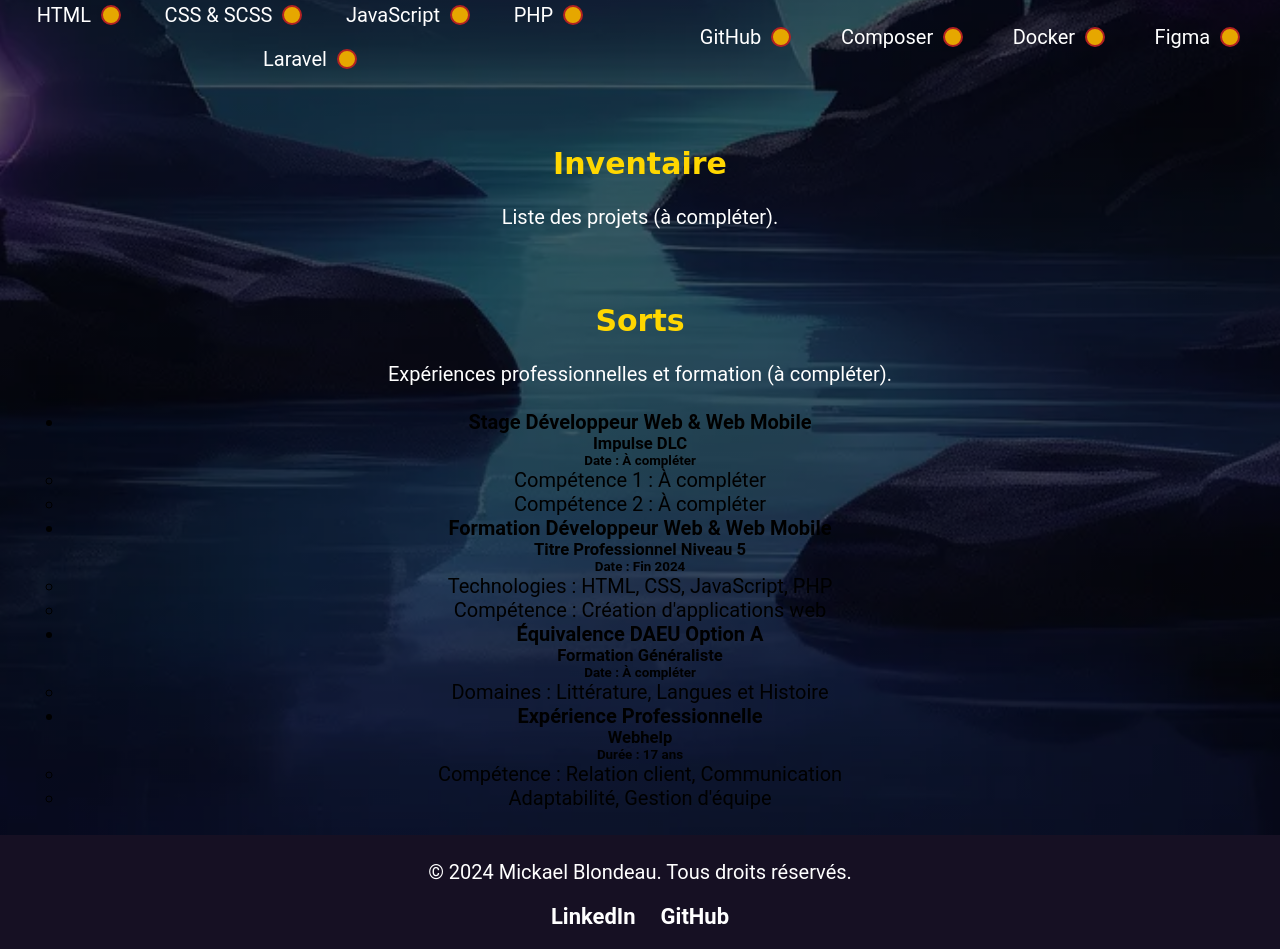
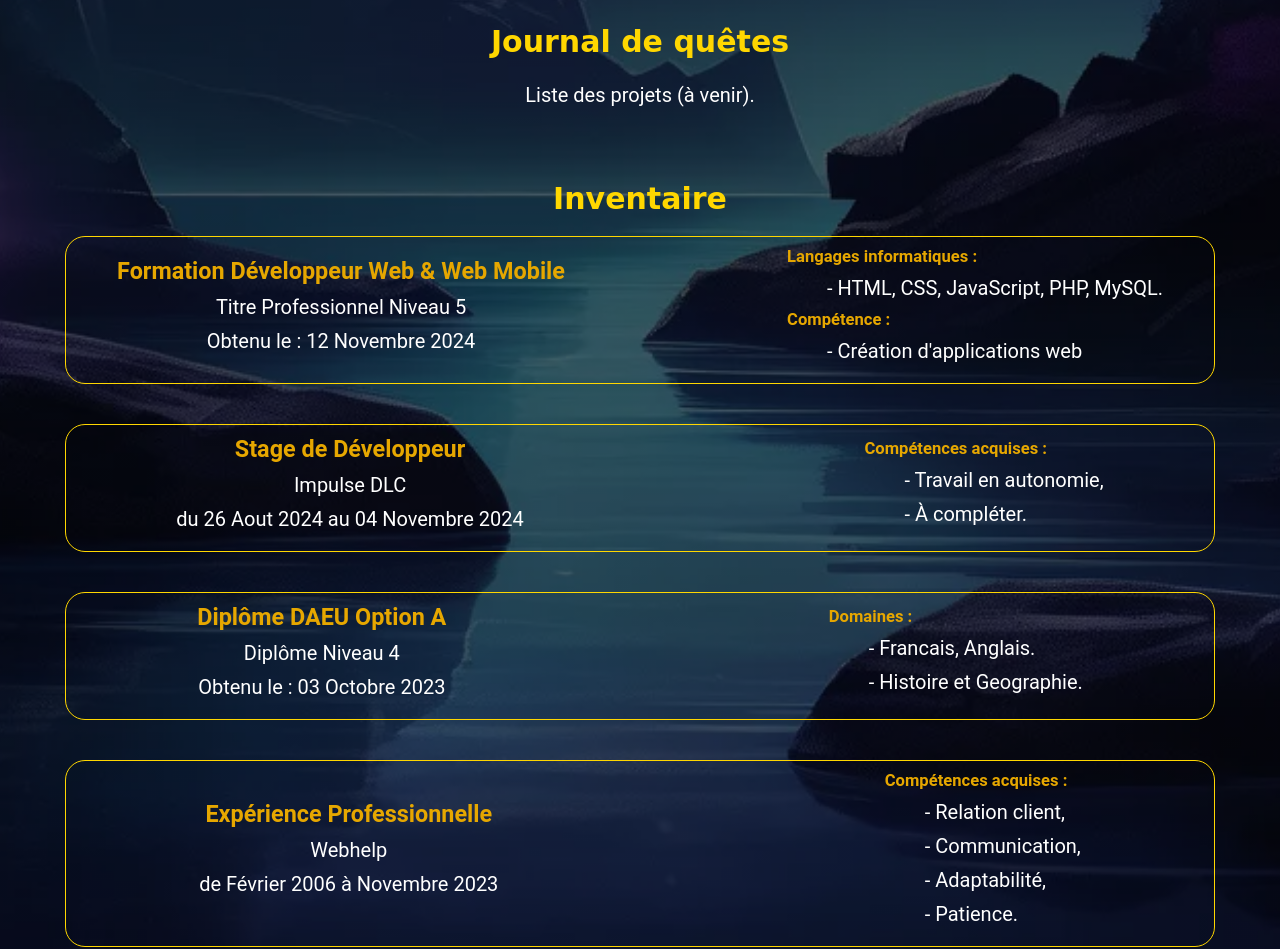
Before and after one commit to Ohrion13/portfolio, a plain HTML site: page index.html in a window 1280 px wide. Shown: the part 1344-2293 px from the top of the page. Drawn offline with Linux system fonts and the light colour scheme.

Commit message:
adding css for inventory

```diff
--- a/index.html
+++ b/index.html
@@ -34,9 +34,9 @@
         </li>
         <li class="nav__item"><a href="#character-proficiencies" class="nav__link"
             aria-label="Maîtrises et Langues">Autres maîtrises</a></li>
-        <li class="nav__item"><a href="#character-inventory" class="nav__link" aria-label="Inventaire">Inventaire</a>
+        <li class="nav__item"><a href="#character-inventory" class="nav__link" aria-label="Journal de quêtes">Journal de quêtes</a>
         </li>
-        <li class="nav__item"><a href="#character-spells" class="nav__link" aria-label="Sorts">Sorts</a></li>
+        <li class="nav__item"><a href="#character-spells" class="nav__link" aria-label="Inventaire">Inventaire</a></li>
       </ul>
 
     </nav>
@@ -49,13 +49,9 @@
 
       <section class="character-sheet__section character-photo">
 
-        <h1 class="character-sheet__title">Personnage</h1>
         <p class="character-sheet__text"><span class="character__sub-ttl">Nom : </span>Mickaël</p>
 
-        <figure class="character-photo__figure">
-          <img src="img/photo-mickael.jpg" alt="Photo de Mickael Blondeau" class="character-photo__img">
-          <figcaption class="character-photo__caption">Développeur Web</figcaption>
-        </figure>
+        <img class="character-photo__img" src="img/photo-mickael.jpg" alt="Photo de Mickael Blondeau">
 
       </section>
 
@@ -132,69 +128,75 @@
 
     <section id="character-inventory" class="character-sheet__section">
 
-      <h2 class="character-sheet__title">Inventaire</h2>
+      <h2 class="character-sheet__title">Journal de quêtes</h2>
 
-      <p class="character-sheet__text">Liste des projets (à compléter).</p>
+      <p class="character-sheet__text">Liste des projets (à venir).</p>
 
     </section>
 
     <section id="character-spells" class="character-sheet__section">
 
-      <h2 class="character-sheet__title">Sorts</h2>
+      <h2 class="character-sheet__title">Inventaire</h2>
 
-      <p class="character-sheet__text">Expériences professionnelles et formation (à compléter).</p>
+      <ul>
 
-      <ul class="spells-list">
+        <!-- Formation Développeur Web -->
+        <li class="spell__item">
+          <div>
+            <h3 class="spell__subttl">Formation Développeur Web & Web Mobile</h3>
+            <p class="spell__text">Titre Professionnel Niveau 5</p>
+            <p class="spell__text">Obtenu le : 12 Novembre 2024</p>
+          </div>
+          <div class="spell__details">
+            <H5 class="spell__subttl">Langages informatiques :</H5>
+            <p class="spell__text spell__position">- HTML, CSS, JavaScript, PHP, MySQL.</p>
+            <H5 class="spell__subttl">Compétence :</H5>
+            <p class="spell__text spell__position">- Création d'applications web</p>
+          </div>
+        </li>
 
         <!--  Stage chez Impulse DLC -->
         <li class="spell__item">
+          <div>
+            <h3 class="spell__subttl">Stage de Développeur</h3>
+            <p class="spell__text">Impulse DLC</p>
+            <p class="spell__text">du 26 Aout 2024 au 04 Novembre 2024</p>
+          </div>
           <div class="spell__details">
-            <h4 class="spell__title">Stage Développeur Web & Web Mobile</h4>
-            <h5 class="spell__place">Impulse DLC</h5>
-            <h6 class="spell__date">Date : À compléter</h6>
+            <H5 class="spell__subttl">Compétences acquises :</h5>
+            <p class="spell__text spell__position">- Travail en autonomie,</p>
+            <p class="spell__text spell__position">- À compléter.</p>
           </div>
-          <ul class="spell__skills">
-            <li>Compétence 1 : À compléter</li>
-            <li>Compétence 2 : À compléter</li>
-          </ul>
-        </li>
-
-        <!-- Formation Développeur Web -->
-        <li class="spell__item">
-          <div class="spell__details">
-            <h4 class="spell__title">Formation Développeur Web & Web Mobile</h4>
-            <h5 class="spell__place">Titre Professionnel Niveau 5</h5>
-            <h6 class="spell__date">Date : Fin 2024</h6>
-          </div>
-          <ul class="spell__skills">
-            <li>Technologies : HTML, CSS, JavaScript, PHP</li>
-            <li>Compétence : Création d'applications web</li>
-          </ul>
         </li>
 
         <!-- DAEU Option A -->
         <li class="spell__item">
+          <div>
+            <h3 class="spell__subttl">Diplôme DAEU Option A</h3>
+            <p class="spell__text">Diplôme Niveau 4</p>
+            <p class="spell__text">Obtenu le : 03 Octobre 2023</p>
+          </div>
           <div class="spell__details">
-            <h4 class="spell__title">Équivalence DAEU Option A</h4>
-            <h5 class="spell__place">Formation Généraliste</h5>
-            <h6 class="spell__date">Date : À compléter</h6>
+            <H5 class="spell__subttl">Domaines :</h5>
+            <p class="spell__text spell__position">- Francais, Anglais.</p>
+            <p class="spell__text spell__position">- Histoire et Geographie.</p>
           </div>
-          <ul class="spell__skills">
-            <li>Domaines : Littérature, Langues et Histoire</li>
-          </ul>
         </li>
 
         <!-- Expérience chez Webhelp -->
         <li class="spell__item">
+          <div>
+            <h3 class="spell__subttl">Expérience Professionnelle</h3>
+            <p class="spell__text">Webhelp</p>
+            <p class="spell__text">de Février 2006 à Novembre 2023</p>
+          </div>
           <div class="spell__details">
-            <h4 class="spell__title">Expérience Professionnelle</h4>
-            <h5 class="spell__place">Webhelp</h5>
-            <h6 class="spell__date">Durée : 17 ans</h6>
+            <H5 class="spell__subttl">Compétences acquises :</h5>
+            <p class="spell__text spell__position">- Relation client,</p>
+            <p class="spell__text spell__position">- Communication,</p>
+            <p class="spell__text spell__position">- Adaptabilité,</p>
+            <p class="spell__text spell__position">- Patience.</p>
           </div>
-          <ul class="spell__skills">
-            <li>Compétence : Relation client, Communication</li>
-            <li>Adaptabilité, Gestion d'équipe</li>
-          </ul>
         </li>
 
       </ul>
--- a/scss/components/character.scss
+++ b/scss/components/character.scss
@@ -10,16 +10,9 @@
 
 }
 
-.character-photo__figure {
-  display: flex;
-  flex-direction: column;
-  align-items: center;
-  justify-content: center;
-}
-
 .character-photo__img {
   color: $text-color;
-  width: 100%;
+  width: 60%;
   height: auto;
   margin-bottom: 1rem;
 }
--- /dev/null
+++ b/scss/components/spells.scss
@@ -0,0 +1,48 @@
+@use '../var' as *;
+@use '../mixins' as mixins;
+
+.spell {
+
+    &__item {
+        display: flex;
+        justify-content: space-around;
+        align-items: center;
+        gap: 6rem;
+        padding: 0.5rem 0;
+        margin-bottom: 2rem;
+        border: 1px solid $title-color;
+        border-radius: 1rem;
+
+        @include mixins.mobile {
+            gap: 2rem;
+          }
+
+          &:hover {
+            border: 2px solid $text-color;
+            font-weight: bold;
+            background-color: $primary-opacity;
+          }
+    }
+
+    &__details {
+        text-align: left;
+    }
+
+    &__subttl {
+        color: $subtitle-color;
+        margin-bottom: 0.5rem;
+    }
+
+    &__text {
+        color: $text-color;
+        margin-bottom: 0.5rem;
+    }
+
+    &__position {
+        margin-left: 2rem;
+
+        @include mixins.mobile {
+            margin-left: 0;
+          }
+    }
+}
--- a/scss/style.scss
+++ b/scss/style.scss
@@ -7,4 +7,5 @@
 @use 'components/character';
 @use 'components/presentation';
 @use 'components/skills';
+@use 'components/spells';
 @use 'components/footer';
--- a/scss/var.scss
+++ b/scss/var.scss
@@ -1,4 +1,5 @@
 $primary-color: #161023;
+$primary-opacity: rgba(22, 16, 35, 0.4);
 $secondary-color: #192f4d;
 $text-color: #FFFFFF;
 $title-color: #FFD700;
```
Also changed, not shown: css/style.css, 2 other files.
